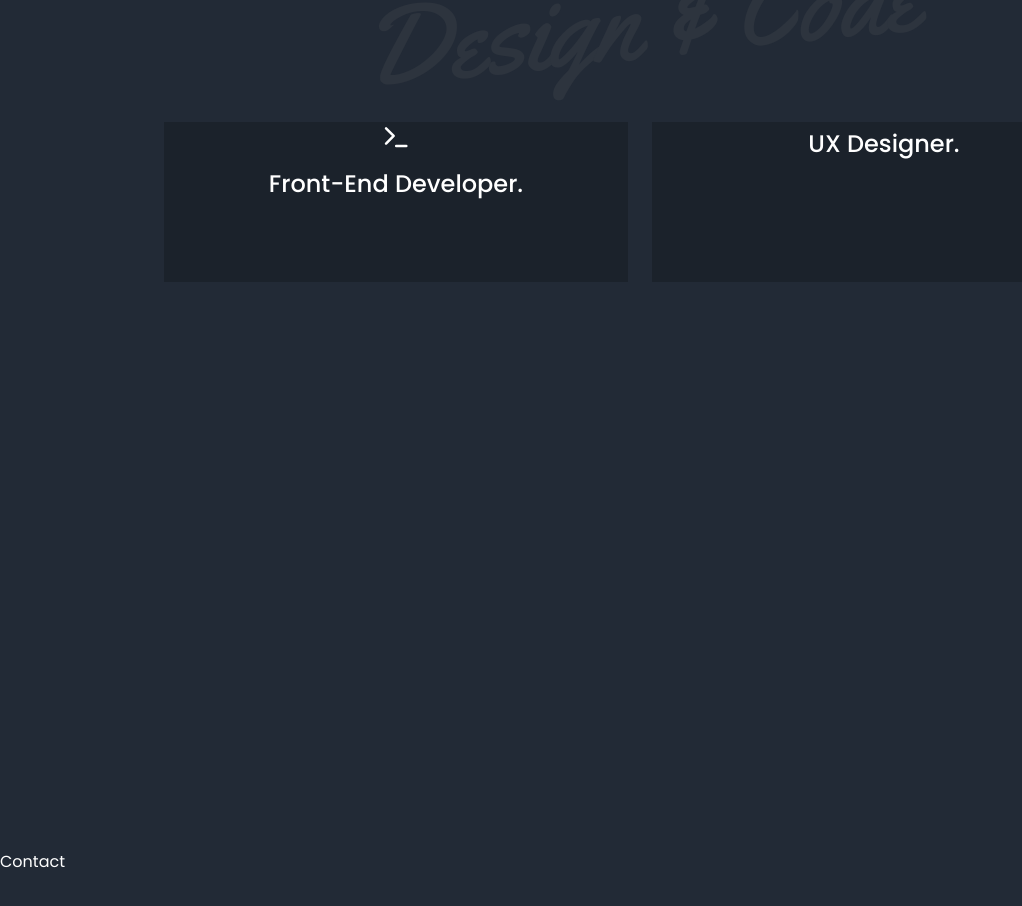
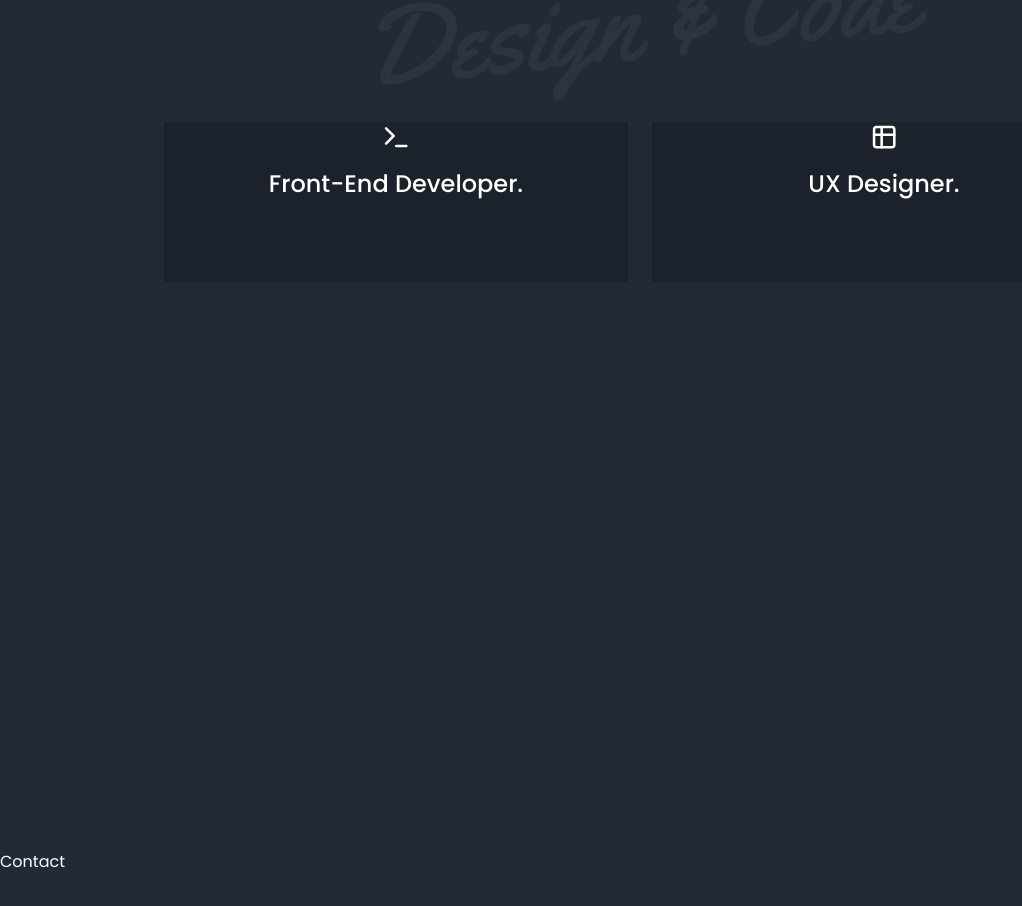
Before and after one commit to rodriguezjaniece08/react-portfolio, a React (Create React App) app: page / in a window 1280 px wide. Shown: the part 2000-2906 px from the top of the page, without its empty margins (0-1022 px from the left). Built offline with nearby package versions, Linux system fonts and the light colour scheme.

Commit message:
imported react link for ux

```diff
--- a/src/components/projects/ProjectLinks.jsx
+++ b/src/components/projects/ProjectLinks.jsx
@@ -1,5 +1,6 @@
 import React from 'react'
 import {FiTerminal} from 'react-icons/fi'
+import {TbTable} from 'react-icons/tb'
 
 
 const ProjectLinks = () => {
@@ -10,6 +11,7 @@ const ProjectLinks = () => {
             <h2>Front-End Developer.</h2>
         </div>
         <div className='project-link ux'>
+            <TbTable size='1.9rem'/>
             <h2>UX Designer.</h2>
         </div>
     </div>
```
